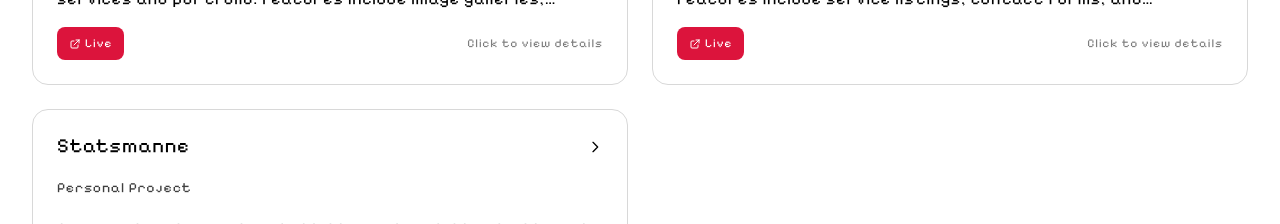
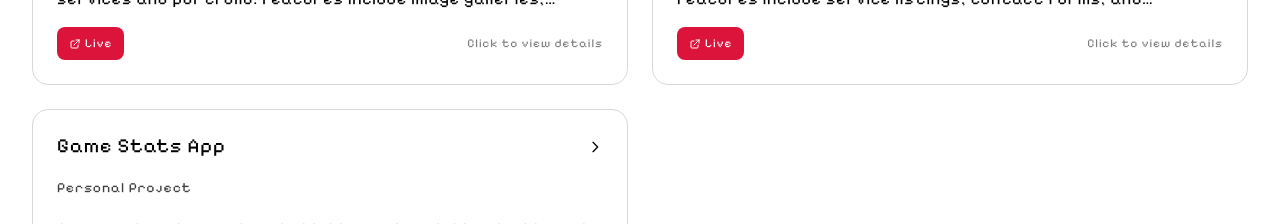
Before and after one commit to RicardoRonan/TheDevRicardo3.0, a Vue app: page /projects in a window 1280 px wide. Shown: the part 1340-1564 px from the top of the page. Built offline with nearby package versions, Linux system fonts and the light colour scheme; the HTML template or start-up script is replaced by a standard one.

Commit message:
Update project title in Projects.vue from "Statsmanne" to "Game Stats App" for improved clarity and relevance in project listings.

```diff
--- a/src/pages/Projects.vue
+++ b/src/pages/Projects.vue
@@ -185,7 +185,7 @@ export default {
       // Personal/Fun Projects
       {
         id: 10,
-        title: "Statsmanne",
+        title: "Game Stats App",
         company: "Personal Project",
         description: "A comprehensive gaming statistics and analytics dashboard application. Features session tracking, player leaderboards, game statistics, and interactive data visualization with modern UI/UX design for gaming communities.",
         tech: ["Vue.js", "CSS3", "JavaScript", "Chart.js", "Data Visualization", "Gaming Analytics", "Dashboard"],
```
